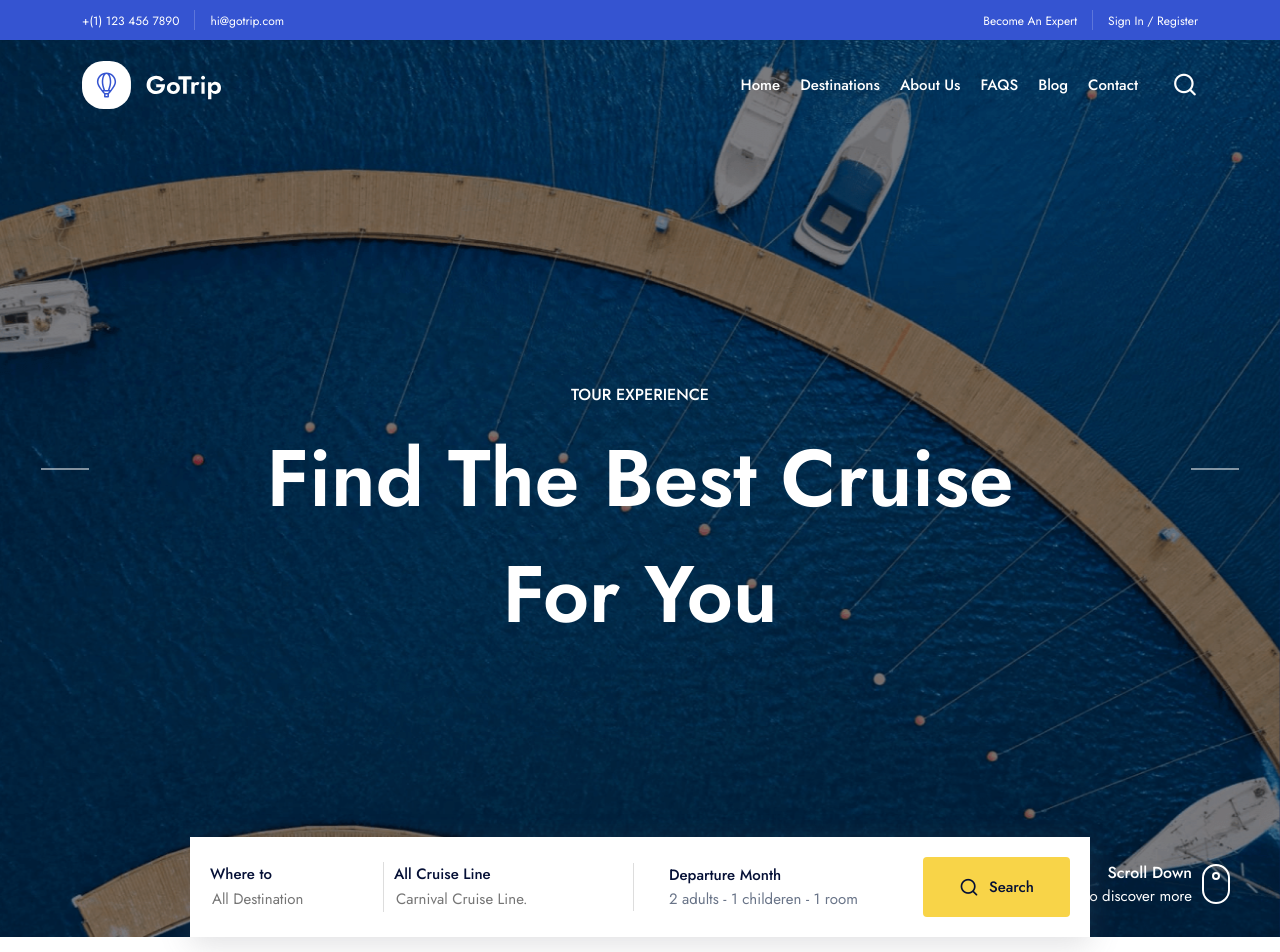
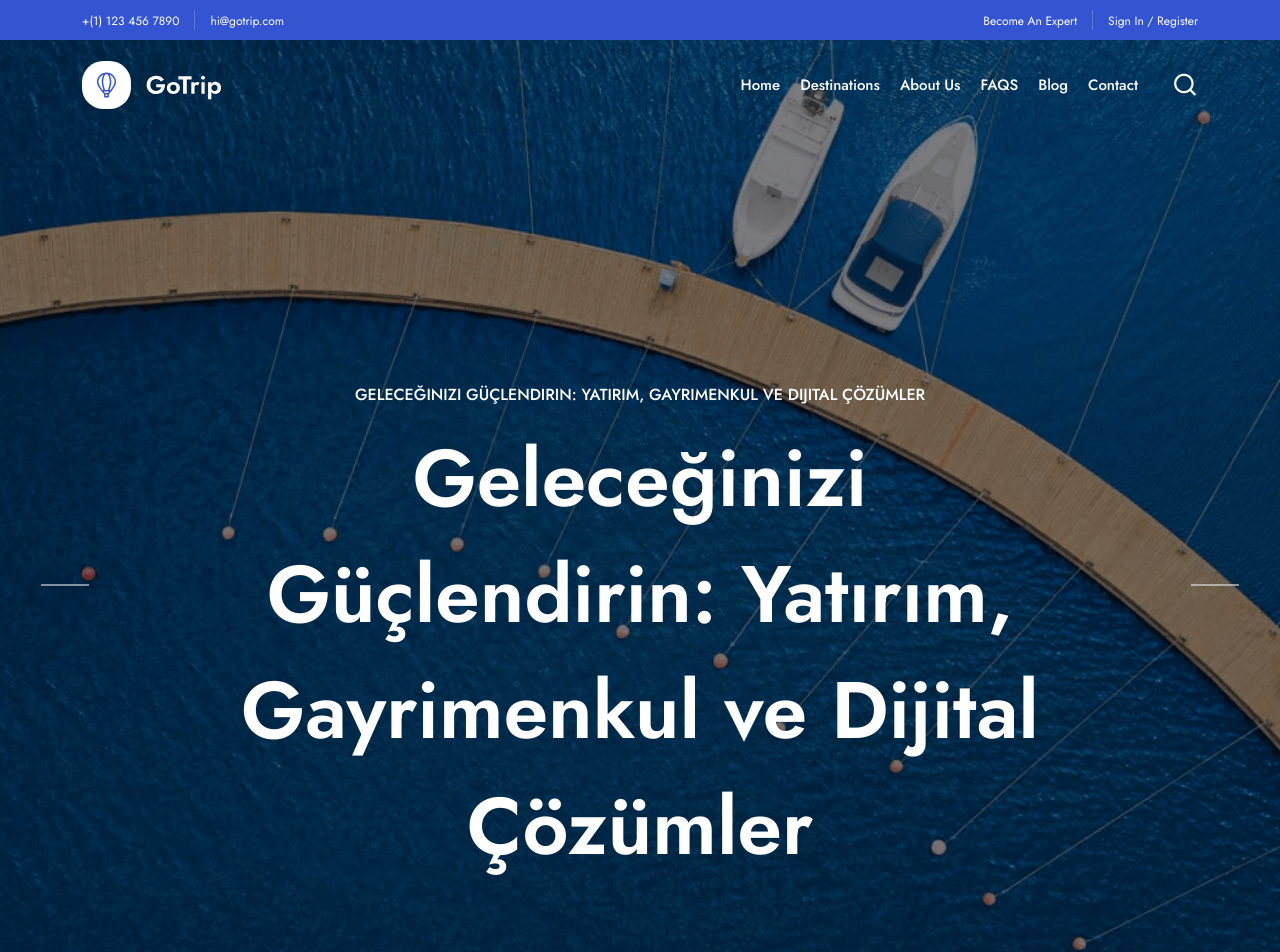
Before and after one commit to korayerdem89/keramos, a Next.js app: page /en/home_9 in a window 1280 px wide. Shown: the top 952 px of the page. Built offline with nearby package versions, Linux system fonts and the light colour scheme.

Commit message:
client side localization is ok

```diff
--- a/messages/en.json
+++ b/messages/en.json
@@ -1,5 +1,19 @@
 {
   "Index": {
-    "title": "Hello world!"
-  }
+    "title": "Hello World!"
+  },
+  "Banner":{
+  "title1": "Hedeflerinize Ulaşmanın Akıllı Yolu",
+  "title2": "Geleceğinizi Güçlendirin: Yatırım, Gayrimenkul ve Dijital Çözümler",
+  "title3": " Başarının Sırrı: Doğru Stratejiler, Güçlü İş Birlikleri ve Kesintisiz Destek",
+  "subtitle1": "Müşterilerimizin başarısı, bizim başarımızdır. İşinizin büyümesi ve gelişmesi için gereken stratejileri birlikte geliştiriyor ve uygulamaya koyuyoruz.",
+  "subtitle2": "Finansal hedeflerinize ulaşmak, gayrimenkul yatırımlarınızı büyütmek ve dijital çağa ayak uydurmak için yanınızdayız.",
+  "subtitle3": "Sektörünüzdeki zorluklarla başa çıkmanıza ve fırsatları değerlendirmenize yardımcı oluyoruz. Size özel çözümlerimizle, rekabet avantajı elde etmenizi sağlıyoruz.",
+  "key-title1": "Kaliteli Hizmet",
+  "key-title2": "Detaylı Analiz",
+  "key-title-top": "Gayrimenkul",
+  "key-title-top2": "Dijital Dönüşüm",
+  "key-title-top3": "Yatırım Danışmanlığı",
+  "contact-us": "Bize Ulaşın"
 }
+}
--- a/package.json
+++ b/package.json
@@ -17,6 +17,7 @@
     "chart.js": "^4.4.0",
     "eslint-config-next": "^14.1.0",
     "google-map-react": "^2.2.1",
+    "lodash": "^4.17.21",
     "next": "^14.1.0",
     "next-intl": "^3.15.2",
     "photoswipe": "^5.4.2",
--- a/src/app/[locale]/(homes)/home_9/page.jsx
+++ b/src/app/[locale]/(homes)/home_9/page.jsx
@@ -19,6 +19,8 @@ export const metadata = {
 };
 
 const home = () => {
+
+
   return (
     <>
       {/* End Page Title */}
--- a/src/app/[locale]/page.jsx
+++ b/src/app/[locale]/page.jsx
@@ -9,6 +9,7 @@ export const metadata = {
 export default function Home() {
 
 
+
   return (
     <>
       <Wrapper>
--- /dev/null
+++ b/src/components/hero/hero-9/HeroSection.jsx
@@ -0,0 +1,94 @@
+"use client";
+
+import { Swiper, SwiperSlide } from "swiper/react";
+import { Navigation } from "swiper";
+import MainFilterSearchBox from "./MainFilterSearchBox";
+import { Parallax } from "react-parallax";
+import { useTranslations } from "next-intl";
+
+const HeroSection = () => {
+  const t = useTranslations("Banner");
+  return (
+    <>
+      <section className="masthead -type-9">
+        <div className="masthead-slider js-masthead-slider-9">
+          <Swiper
+            modules={[Navigation]}
+            loop={true}
+            navigation={{
+              nextEl: ".hero9-next-active",
+              prevEl: ".hero9-prev-active",
+            }}
+          >
+            <SwiperSlide>
+              <div className="masthead__bg bg-dark-3">
+                <Parallax
+                  strength={300}
+                  bgImage="/img/masthead/9/bg.png"
+                  bgImageAlt="amazing place"
+                  bgClassName="object-fit-cover"
+                  className="h-100"
+                ></Parallax>
+              </div>
+              {/* End .masthead__bg */}
+
+              <div className="container">
+                <div className="row justify-center">
+                  <div className="col-xl-9">
+                    <div className="text-center">
+                      <div
+                        className="text-white fw-500 uppercase mb-10"
+                        data-aos="fade-up"
+                        data-aos-delay="100"
+                      >
+                        {t("title2")}
+                      </div>
+                      <h1
+                        className="text-80 lg:text-60 sm:text-40 text-white"
+                        data-aos="fade-up"
+                        data-aos-delay="300"
+                      >
+                        {t("title2")}
+                      </h1>
+                    </div>
+                  </div>
+                </div>
+              </div>
+              {/* End .container */}
+            </SwiperSlide>
+          </Swiper>
+
+          <div className="masthead-slider__nav -prev">
+            <button className="button py-10 hero9-prev-active">
+              <span className="h-1 w-48 bg-white"></span>
+            </button>
+          </div>
+
+          <div className="masthead-slider__nav -next">
+            <button className="button py-10 hero9-next-active">
+              <span className="h-1 w-48 bg-white"></span>
+            </button>
+          </div>
+        </div>
+        {/* End slider */}
+
+        <a href="#secondSection" className="masthead__scroll">
+          <div className="d-flex items-center">
+            <div className="text-white lh-15 text-right mr-10">
+              <div className="fw-500">Scroll Down</div>
+              <div className="text-15">to discover more</div>
+            </div>
+            <div className="-icon">
+              <div />
+              <div />
+            </div>
+          </div>
+        </a>
+        {/* End scroll target section */}
+      </section>
+      {/* End section */}
+    </>
+  );
+};
+
+export default HeroSection;
--- a/src/components/hero/hero-9/index.jsx
+++ b/src/components/hero/hero-9/index.jsx
@@ -1,101 +1,19 @@
+import pick from "lodash/pick";
+import { NextIntlClientProvider, useMessages } from "next-intl";
+import HeroSection from "./HeroSection";
 
-'use client'
+export default function Counter() {
+  // Receive messages provided in `i18n.ts` …
+  const messages = useMessages();
 
-import { Swiper, SwiperSlide } from "swiper/react";
-import { Navigation } from "swiper";
-import MainFilterSearchBox from "./MainFilterSearchBox";
-import { Parallax } from "react-parallax";
-
-const index = () => {
   return (
-    <>
-      <section className="masthead -type-9">
-        <div className="masthead-slider js-masthead-slider-9">
-          <Swiper
-            modules={[Navigation]}
-            loop={true}
-            navigation={{
-              nextEl: ".hero9-next-active",
-              prevEl: ".hero9-prev-active",
-            }}
-          >
-            <SwiperSlide>
-              <div className="masthead__bg bg-dark-3">
-                <Parallax
-                  strength={300}
-                  bgImage="/img/masthead/9/bg.png"
-                  bgImageAlt="amazing place"
-                  bgClassName="object-fit-cover"
-                  className="h-100"
-                ></Parallax>
-              </div>
-              {/* End .masthead__bg */}
-
-              <div className="container">
-                <div className="row justify-center">
-                  <div className="col-xl-9">
-                    <div className="text-center">
-                      <div
-                        className="text-white fw-500 uppercase mb-10"
-                        data-aos="fade-up"
-                        data-aos-delay="100"
-                      >
-                        TOUR EXPERIENCE
-                      </div>
-                      <h1
-                        className="text-80 lg:text-60 sm:text-40 text-white"
-                        data-aos="fade-up"
-                        data-aos-delay="300"
-                      >
-                        Find The Best Cruise
-                        <br className="md:d-none" /> For You
-                      </h1>
-                    </div>
-                  </div>
-                </div>
-              </div>
-              {/* End .container */}
-            </SwiperSlide>
-          </Swiper>
-
-          <div className="masthead-slider__nav -prev">
-            <button className="button py-10 hero9-prev-active">
-              <span className="h-1 w-48 bg-white"></span>
-            </button>
-          </div>
-
-          <div className="masthead-slider__nav -next">
-            <button className="button py-10 hero9-next-active">
-              <span className="h-1 w-48 bg-white"></span>
-            </button>
-          </div>
-        </div>
-        {/* End slider */}
-
-        <a href="#secondSection" className="masthead__scroll">
-          <div className="d-flex items-center">
-            <div className="text-white lh-15 text-right mr-10">
-              <div className="fw-500">Scroll Down</div>
-              <div className="text-15">to discover more</div>
-            </div>
-            <div className="-icon">
-              <div />
-              <div />
-            </div>
-          </div>
-        </a>
-        {/* End scroll target section */}
-
-        <div className="container">
-          <div className="mainSearch-wrap bg-white shadow-1">
-            <MainFilterSearchBox />
-            {/* End tab-filter */}
-          </div>
-        </div>
-      </section>
-      {/* End section */}
-    </>
+    <NextIntlClientProvider
+      messages={
+        // … and provide the relevant messages
+        pick(messages, "Banner")
+      }
+    >
+      <HeroSection />
+    </NextIntlClientProvider>
   );
-};
-
-export default index;
+}
```
Also changed, not shown: 1 other file (tests, documents, lock files or other folders).
